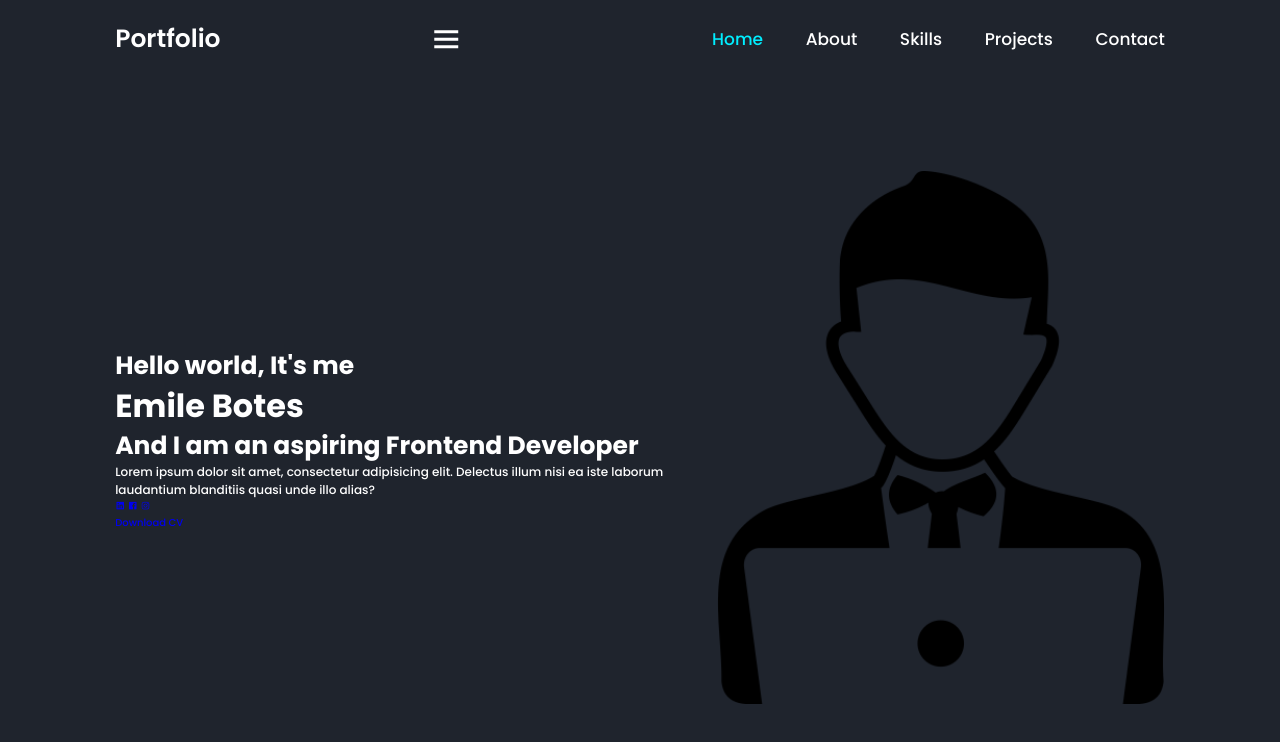
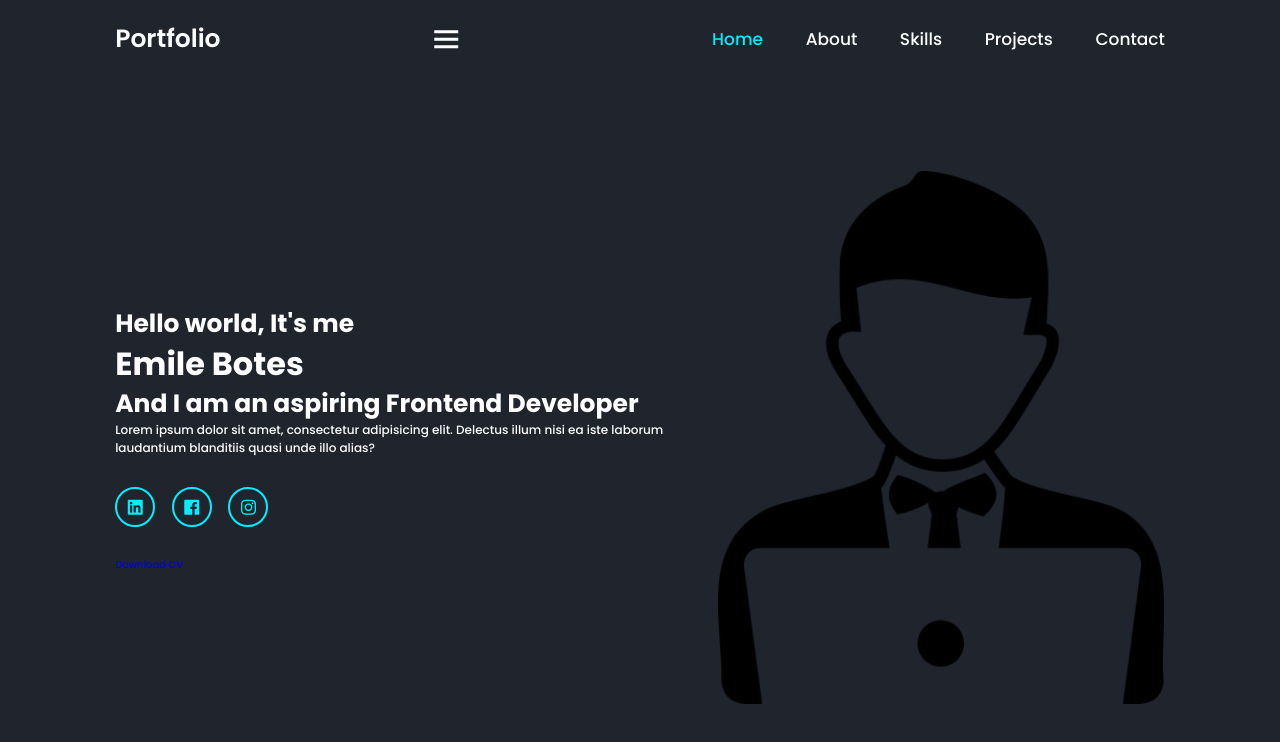
Before and after one commit to Emile0001/Portfolio, a plain HTML site: page index.html in a window 1280 px wide. Drawn offline with nearby package versions, Linux system fonts and the light colour scheme.

Commit message:
social media icon styling

```diff
--- a/index.html
+++ b/index.html
@@ -36,7 +36,7 @@
                     Delectus illum nisi ea iste laborum laudantium blanditiis
                     quasi unde illo alias?
                 </p>
-                <div class="socal-media">
+                <div class="social-media">
                     <a href="#"><i class="bx bxl-linkedin-square"></i></a>
                     <a href="#"><i class="bx bxl-facebook-square"></i></a>
                     <a href="#"><i class="bx bxl-instagram"></i></a>
--- a/styles.css
+++ b/styles.css
@@ -93,3 +93,22 @@ a.active {
 .home img {
     width: 35vw;
 }
+.social-media a {
+    display: inline-flex;
+    justify-content: center;
+    align-items: center;
+    width: 4rem;
+    height: 4rem;
+    background: transparent;
+    border: 0.2rem solid var(--main-color);
+    border-radius: 50%;
+    font-size: 2rem;
+    color: var(--main-color);
+    margin: 3rem 1.4rem 3rem 0;
+    transition: 0.5s ease;
+}
+& a:hover {
+    background: var(--main-color);
+    color: var(--second-bg-color);
+    box-shadow: 0 0 1rem var(--main-color);
+}
```
